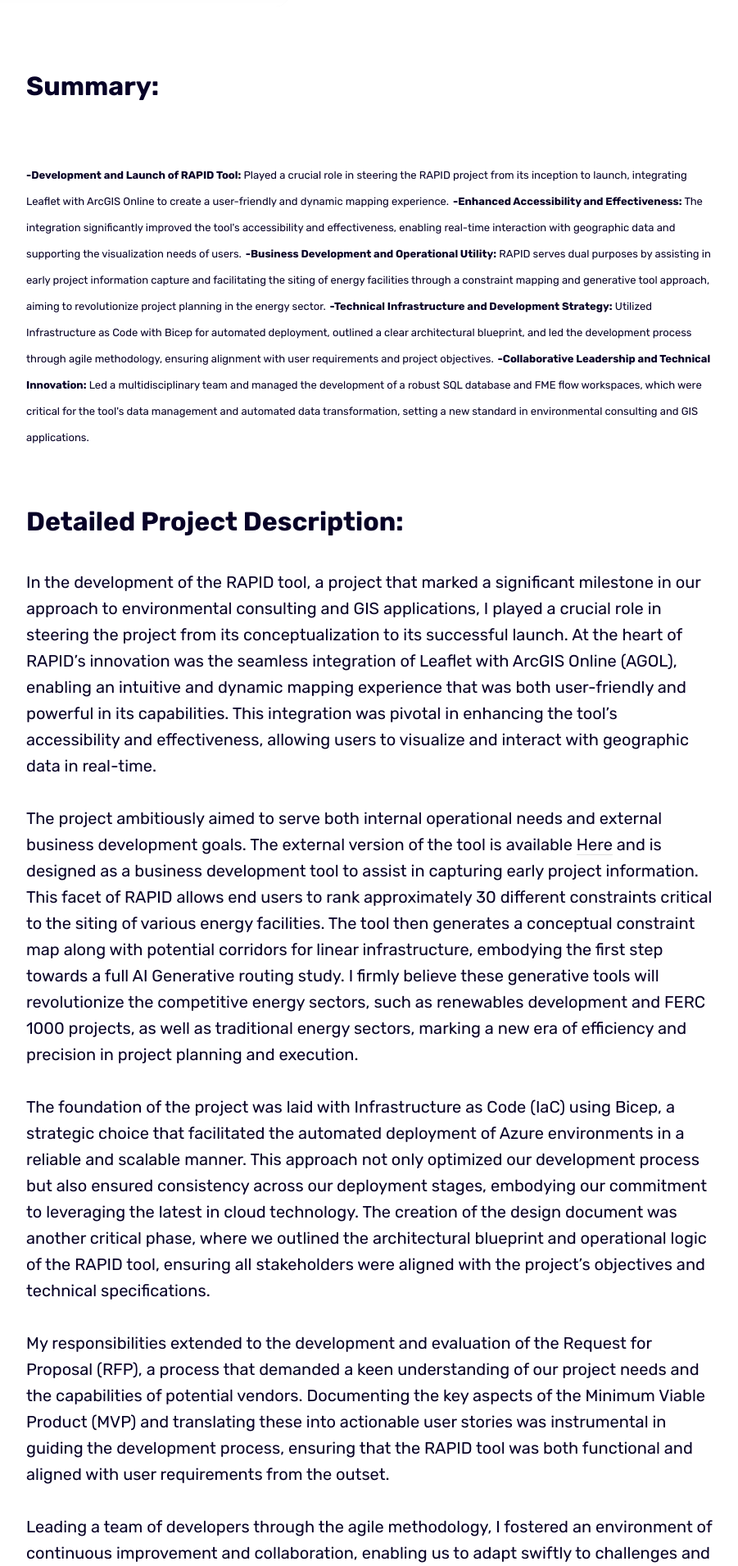
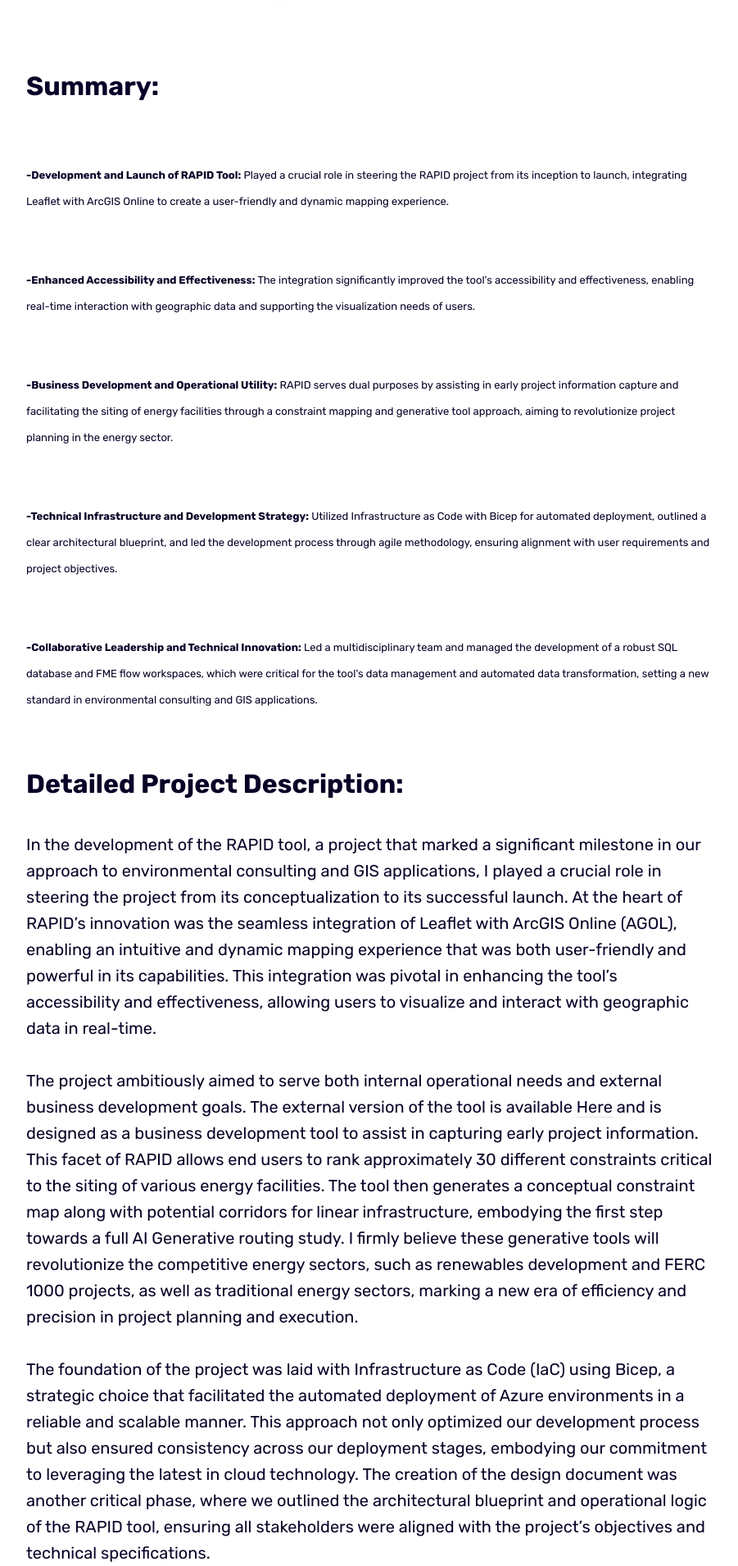
Before and after one commit to DustyWerth/DustyWerth.github.io, a Jekyll site: the page built from _works/RAPID.md, in a window 1280 px wide. Shown: the part 590-2500 px from the top of the page at 82% size, without its empty margins (188-1089 px from the left). Built offline with Jekyll 4.4.1, drawn with Linux system fonts in a browser that asks for light colours.

Commit message:
Update RAPID.md

```diff
--- a/_works/RAPID.md
+++ b/_works/RAPID.md
@@ -11,14 +11,10 @@
 software: 'Leaflet, Microsoft SQL Management Studio, VS Code, FME Form, FME Flow'
 ---
 <font size="6"><strong>Summary:</strong></font><br>
-<font size="2"><strong>-Development and Launch of RAPID Tool:</strong> Played a crucial role in steering the RAPID project from its inception to launch, integrating Leaflet with ArcGIS Online to create a user-friendly and dynamic mapping experience.</font>
-
-<font size="2"><strong>-Enhanced Accessibility and Effectiveness:</strong> The integration significantly improved the tool's accessibility and effectiveness, enabling real-time interaction with geographic data and supporting the visualization needs of users.</font>
-
-<font size="2"><strong>-Business Development and Operational Utility:</strong> RAPID serves dual purposes by assisting in early project information capture and facilitating the siting of energy facilities through a constraint mapping and generative tool approach, aiming to revolutionize project planning in the energy sector.</font>
-
-<font size="2"><strong>-Technical Infrastructure and Development Strategy:</strong> Utilized Infrastructure as Code with Bicep for automated deployment, outlined a clear architectural blueprint, and led the development process through agile methodology, ensuring alignment with user requirements and project objectives.</font>
-
+<font size="2"><strong>-Development and Launch of RAPID Tool:</strong> Played a crucial role in steering the RAPID project from its inception to launch, integrating Leaflet with ArcGIS Online to create a user-friendly and dynamic mapping experience.</font><br>
+<font size="2"><strong>-Enhanced Accessibility and Effectiveness:</strong> The integration significantly improved the tool's accessibility and effectiveness, enabling real-time interaction with geographic data and supporting the visualization needs of users.</font><br>
+<font size="2"><strong>-Business Development and Operational Utility:</strong> RAPID serves dual purposes by assisting in early project information capture and facilitating the siting of energy facilities through a constraint mapping and generative tool approach, aiming to revolutionize project planning in the energy sector.</font><br>
+<font size="2"><strong>-Technical Infrastructure and Development Strategy:</strong> Utilized Infrastructure as Code with Bicep for automated deployment, outlined a clear architectural blueprint, and led the development process through agile methodology, ensuring alignment with user requirements and project objectives.</font><br>
 <font size="2"><strong>-Collaborative Leadership and Technical Innovation:</strong> Led a multidisciplinary team and managed the development of a robust SQL database and FME flow workspaces, which were critical for the tool's data management and automated data transformation, setting a new standard in environmental consulting and GIS applications.</font>
 <br>
 <font size="6"><strong>Detailed Project Description:</strong></font><br>
```
